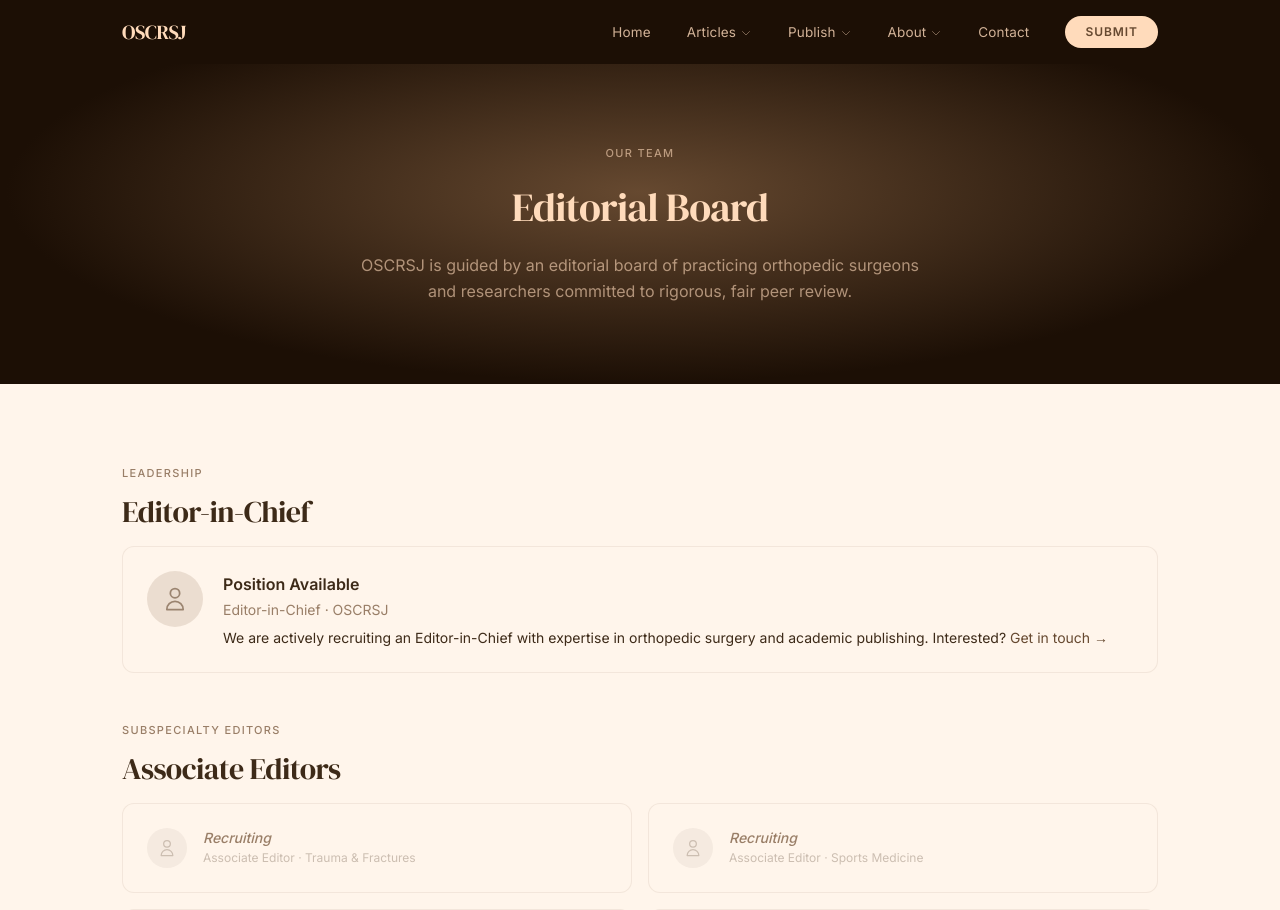
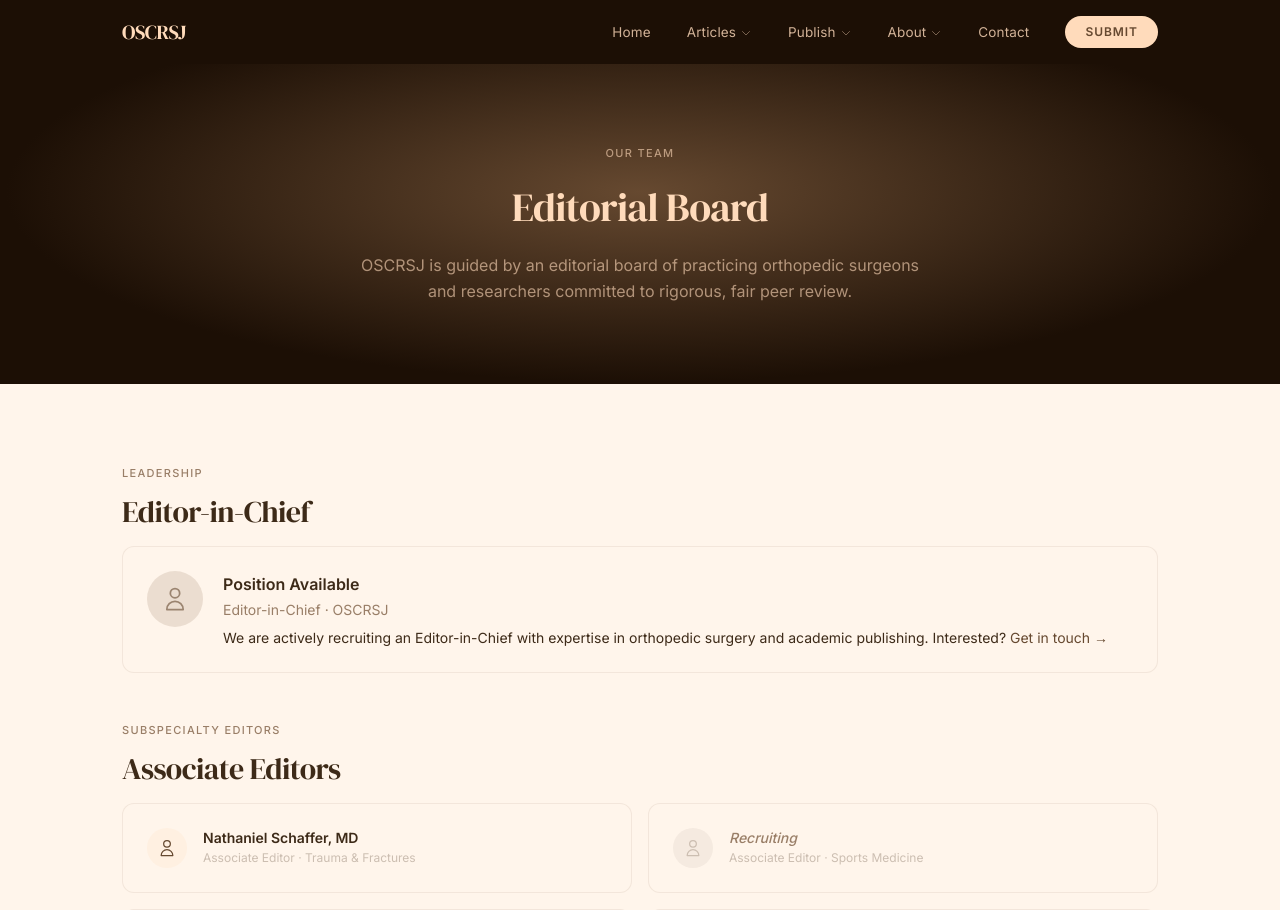
Before and after one commit to kanwarparhar/OSCRSJ, a Next.js app: page /editorial-board in a window 1280 px wide. Shown: the top 910 px of the page. Built offline with nearby package versions, Linux system fonts and the light colour scheme.

Commit message:
Add 3 editorial board members: Schmitz (Spine), Huang (Adult Reconstruction), Schaffer (Trauma)

```diff
--- a/app/editorial-board/page.tsx
+++ b/app/editorial-board/page.tsx
@@ -41,18 +41,28 @@ export default function EditorialBoardPage() {
           <h2 className="section-heading mb-4">Associate Editors</h2>
           <div className="grid sm:grid-cols-2 gap-4">
             {[
-              'Trauma & Fractures', 'Sports Medicine', 'Spine', 'Arthroplasty',
-              'Pediatric Orthopedics', 'Hand & Wrist', 'Foot & Ankle', 'Tumor & Oncology',
-            ].map((specialty) => (
-              <div key={specialty} className="bg-cream border border-border rounded-xl p-6 flex items-start gap-4">
-                <div className="w-10 h-10 rounded-full bg-cream-alt flex-shrink-0 flex items-center justify-center">
-                  <svg className="w-5 h-5 text-taupe" fill="none" viewBox="0 0 24 24" stroke="currentColor">
+              { name: 'Nathaniel Schaffer, MD', specialty: 'Trauma & Fractures', recruiting: false },
+              { name: null, specialty: 'Sports Medicine', recruiting: true },
+              { name: 'Miguel A. Schmitz, MD', specialty: 'Spine', recruiting: false },
+              { name: 'Bill K. Huang, MD', specialty: 'Adult Reconstruction', recruiting: false },
+              { name: null, specialty: 'Pediatric Orthopedics', recruiting: true },
+              { name: null, specialty: 'Hand & Wrist', recruiting: true },
+              { name: null, specialty: 'Foot & Ankle', recruiting: true },
+              { name: null, specialty: 'Tumor & Oncology', recruiting: true },
+            ].map((member) => (
+              <div key={member.specialty} className="bg-cream border border-border rounded-xl p-6 flex items-start gap-4">
+                <div className={`w-10 h-10 rounded-full flex-shrink-0 flex items-center justify-center ${member.recruiting ? 'bg-cream-alt' : 'bg-peach/20'}`}>
+                  <svg className={`w-5 h-5 ${member.recruiting ? 'text-taupe' : 'text-brown'}`} fill="none" viewBox="0 0 24 24" stroke="currentColor">
                     <path strokeLinecap="round" strokeLinejoin="round" strokeWidth={1.5} d="M16 7a4 4 0 11-8 0 4 4 0 018 0zM12 14a7 7 0 00-7 7h14a7 7 0 00-7-7z" />
                   </svg>
                 </div>
                 <div>
-                  <p className="text-sm font-medium text-tan italic">Recruiting</p>
-                  <p className="text-xs text-taupe mt-0.5">Associate Editor · {specialty}</p>
+                  {member.recruiting ? (
+                    <p className="text-sm font-medium text-tan italic">Recruiting</p>
+                  ) : (
+                    <p className="text-sm font-semibold text-brown-dark">{member.name}</p>
+                  )}
+                  <p className="text-xs text-taupe mt-0.5">Associate Editor · {member.specialty}</p>
                 </div>
               </div>
             ))}
```
